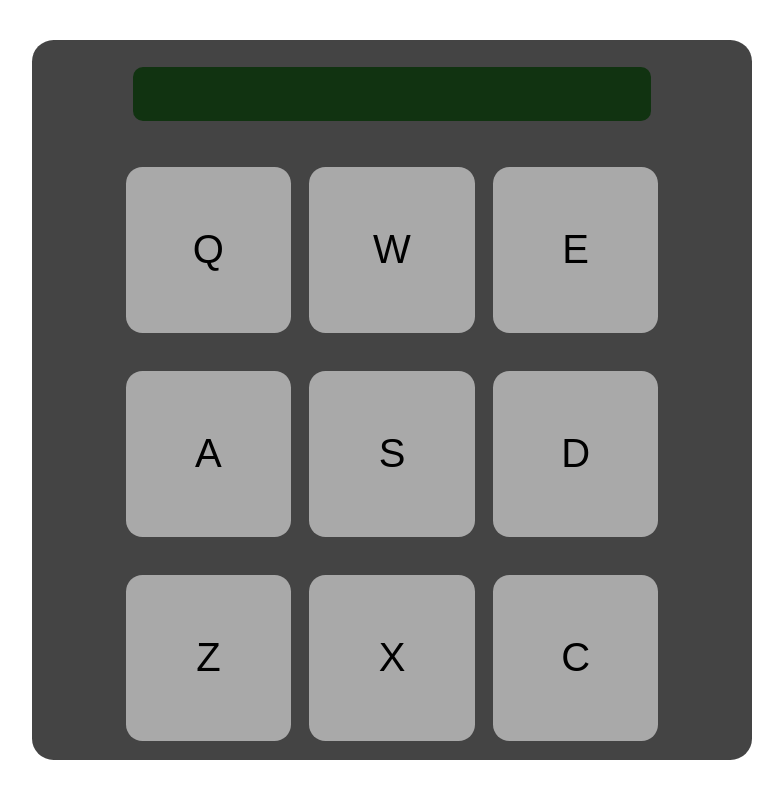
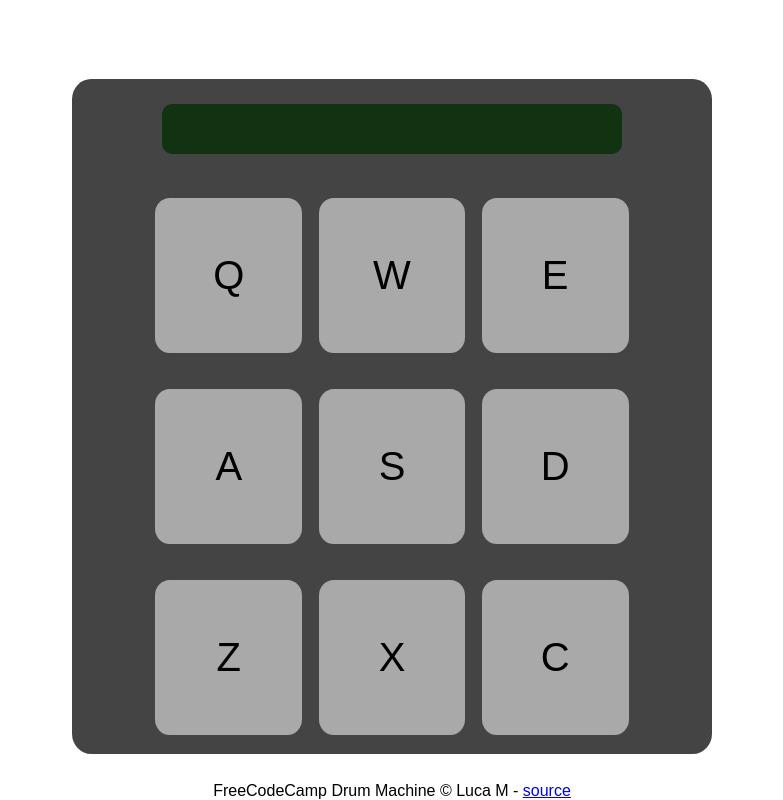
Before and after one commit to lukino999/FCC-Drum-machine-react, a React (Create React App) app: page / in a window 1280 px wide. Shown: the whole page, without its empty margins (248-1031 px from the left). Built offline with nearby package versions, Linux system fonts and the light colour scheme.

Commit message:
Add footer

```diff
--- a/src/components/App.js
+++ b/src/components/App.js
@@ -22,8 +22,12 @@ export default class App extends React.Component {
 
   render() {
     return (
-      <div className='fill-parent'>
+      <div className='fill-parent top-margin'>
         <DrumMachine keypress={this.state.keypress} />
+        <footer>
+          FreeCodeCamp Drum Machine &copy;&nbsp;Luca&nbsp;M&nbsp;-&nbsp;
+        <a href='https://github.com/lukino999/FCC-Drum-machine-react' target='_blank'>source</a>
+        </footer>
       </div>
     )
   }
--- a/src/components/css/App.css
+++ b/src/components/css/App.css
@@ -1,4 +1,4 @@
-.body {
+body {
   touch-action: none;
   margin: auto;
   height: 100vmin;
@@ -9,11 +9,16 @@
   height: 100%;
   width: 100%;
   display: flex;
+  flex-direction: column;
   justify-content: center;
   align-items: center;
 }
 
 .top-margin {
-  width: 100%;
-  height: 5%;
+  margin-top: 50px;
 }
+
+footer {
+  font-family: Arial, Helvetica, sans-serif;
+  text-align: center;
+}
--- a/src/components/css/DrumMachine.css
+++ b/src/components/css/DrumMachine.css
@@ -1,7 +1,7 @@
 .drum-machine__container {
   background-color: #444;
   height: 90%;
-  width: 90%;
+  width: 80%;
   margin: auto;
   border-radius: 3%;
 }
```
